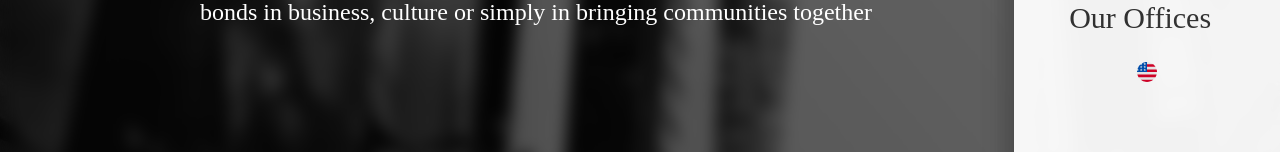
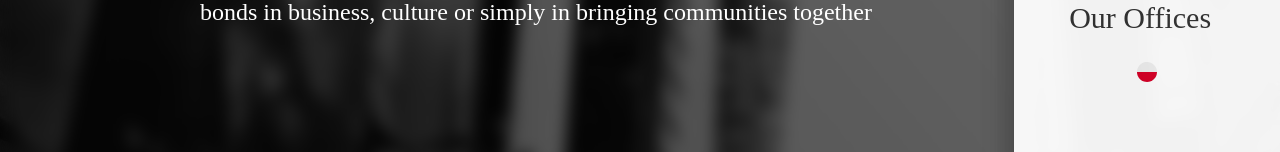
Before and after one commit to martastarnawska/landing-page, a Next.js app: page /GeneralConsulting in a window 1280 px wide. Both pictures are taken after a click on the button 1235 px from the left and 41 px from the top of the page. Shown: the part 279-431 px from the top of the page. Built offline with nearby package versions, Linux system fonts and the light colour scheme; a web font is replaced by a local one.

Commit message:
update flag button

```diff
--- a/src/components/Menu.js
+++ b/src/components/Menu.js
@@ -98,9 +98,8 @@ const Menu = () => {
             className="menu__changeLngButon"
           >
             <Image
-              src={getLanguage() === "en" ?  polishFlag : usFlag}
-              alt="change language flag"
-              // alt={getLanguage() === "en" ? "change language for polish" : "change language for english"}
+              src={getLanguage() === "pl" ?  usFlag : polishFlag}
+              alt={getLanguage() === "pl" ? "change language for english" : "change language for polish" }
               className="menu__flag"
             />
           </button>
```
